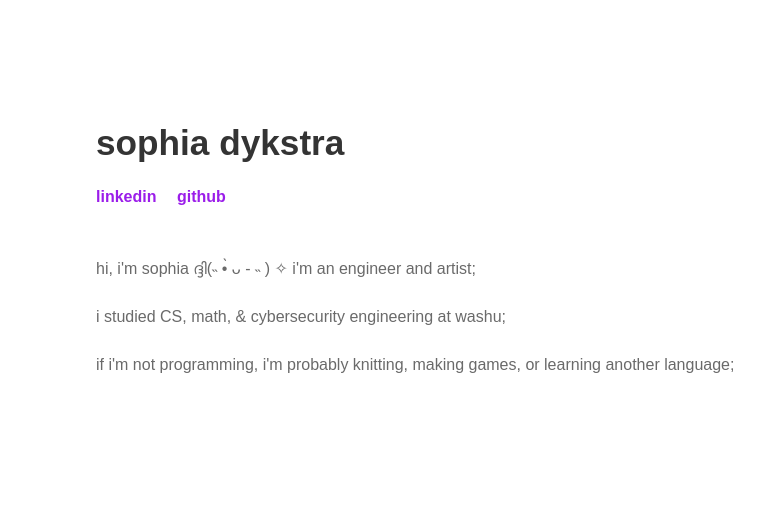
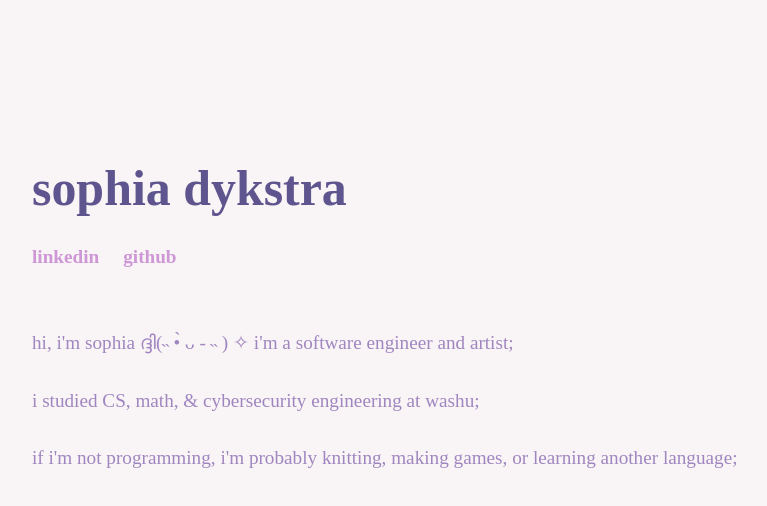
Before and after one commit to dykstrasophia/dykstrasophia.github.io, a plain HTML site: page index.html in a window 1280 px wide. Shown: the whole page, without its empty margins (224-991 px from the left). Drawn offline with Linux system fonts and the light colour scheme.

Commit message:
color changes

```diff
--- a/index.html
+++ b/index.html
@@ -17,7 +17,7 @@
         </p>
 
         <p>
-            hi, i'm sophia &#3366;&#3405;&#3366;&#3391;&lpar;&#757;&#32;&bull;&#768;&#32;&#7447;&#32;&#45;&#32;&#757;&#32;&rpar;&#32;&#10023; i'm an engineer and artist;
+            hi, i'm sophia &#3366;&#3405;&#3366;&#3391;&lpar;&#757;&#32;&bull;&#768;&#32;&#7447;&#32;&#45;&#32;&#757;&#32;&rpar;&#32;&#10023; i'm a software engineer and artist;
         </p>
 
         <p>
--- a/style.css
+++ b/style.css
@@ -1,8 +1,8 @@
 h1 {
-    font-size: 2.2em;
+    font-size: 2.6em;
     margin-top: 1.5em;
     margin-bottom: -0.25em;
-    color: #343434;
+    color: #5e548e;
 }
 
 .header {
@@ -11,25 +11,26 @@ h1 {
 }
 
 body {
+    background-color: #f9f4f5;
+    font-size: 1.2em;
     margin: 0 auto;
     max-width: 40em;
     line-height: 1.5;
     padding: 4em 1em;
-    font-family: 'Arial', sans-serif;
 }
 
 p {
     margin: 0;
     margin-bottom: 1.5em;
-    color: #6a6a6a;
+    color: #9f86c0;
 }
 
 a:link, a:visited {
     text-decoration: none;
-    color: #9b1dea;
+    color: #ce97d6;
 }
 
 a:hover {
     text-decoration: none;
-    color: #6d07ac;
+    color: #ba71c4;
 }
```
